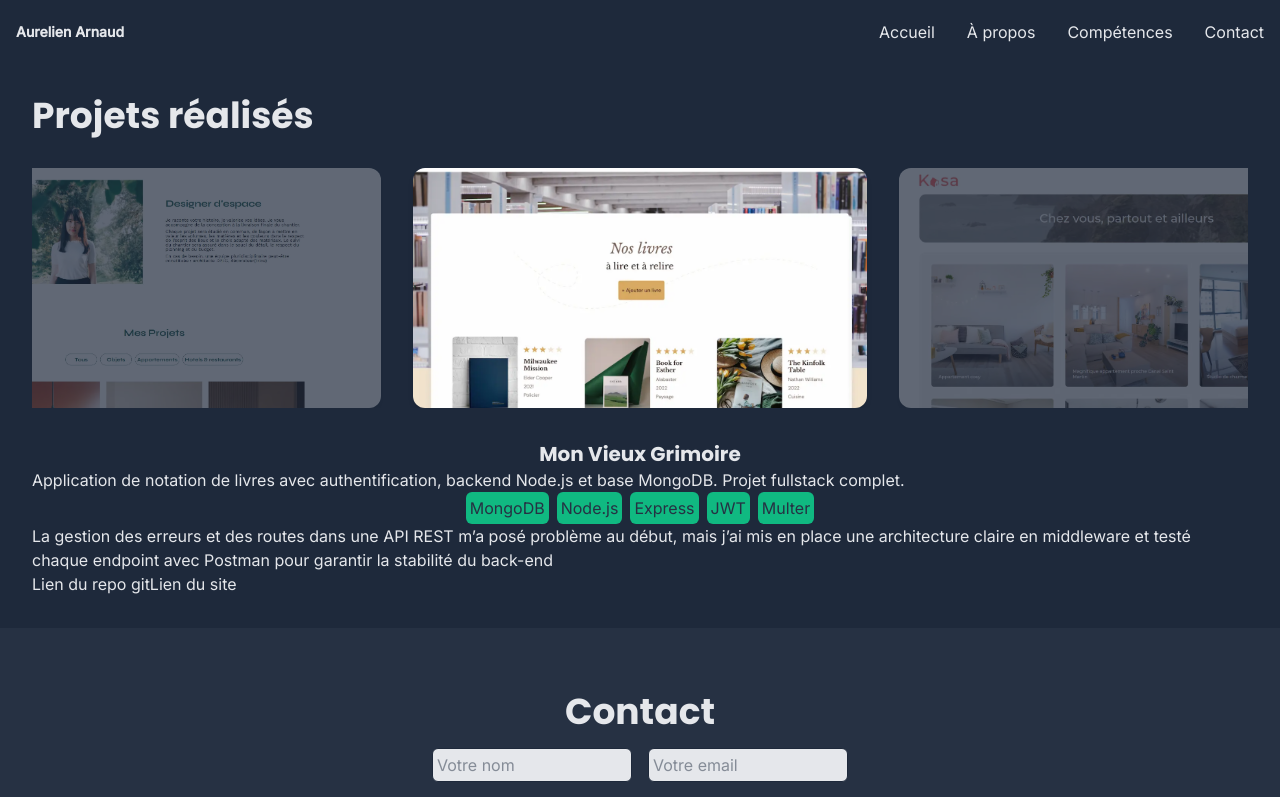
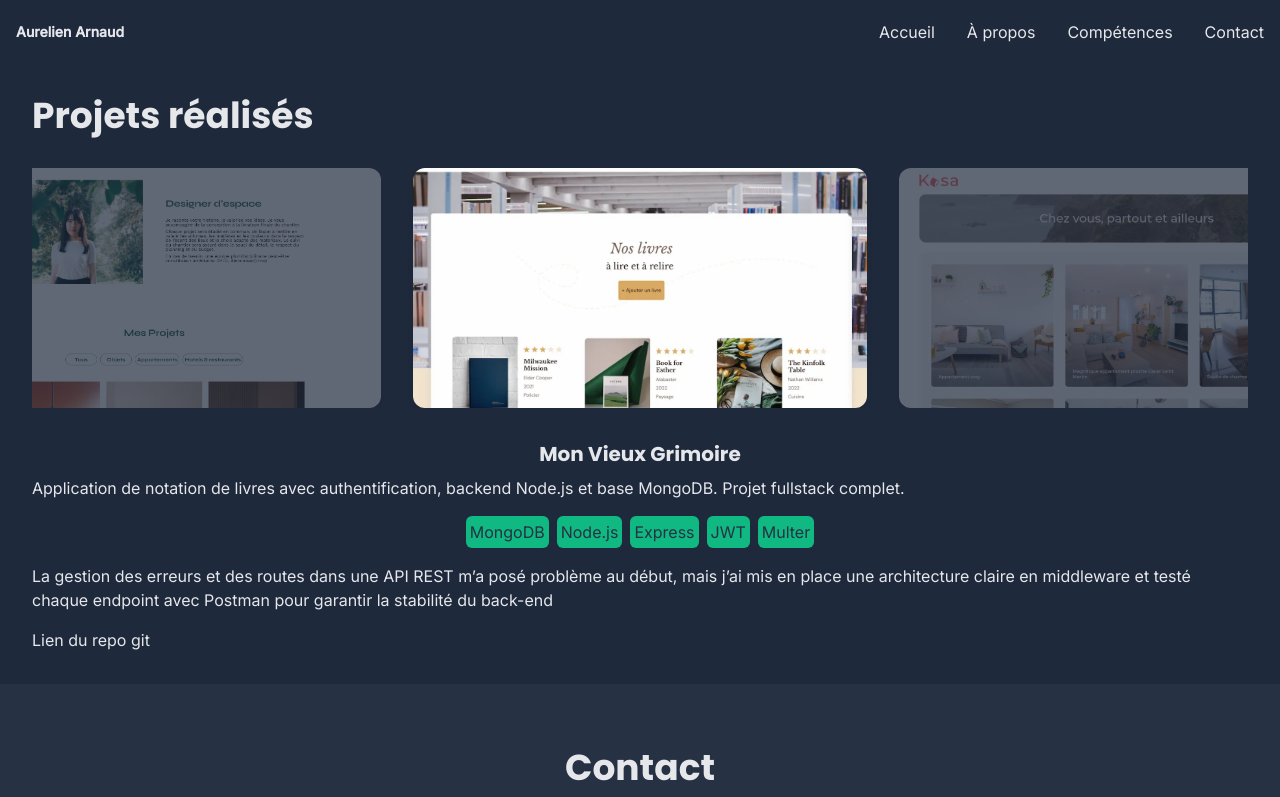
Before and after one commit to aurelienrnd/portfolio, a React (Vite) app: page /project in a window 1280 px wide. Shown: the top 797 px of the page. Built offline with nearby package versions, Linux system fonts and the light colour scheme.

Commit message:
feature Description.tsx : ajout de flewwrap pour afficher les techs

```diff
--- a/src/components/pages/projects/sections/my-project/Description.tsx
+++ b/src/components/pages/projects/sections/my-project/Description.tsx
@@ -11,11 +11,11 @@
   if (!curentProject) return <p>Chargement...</p>;
 
   return (
-    <article className="w-full flex flex-col items-center justify-center">
+    <article className="w-full flex flex-col gap-2 items-center justify-center">
       <h3>{curentProject.title}</h3>
-      <div>
+      <div className="flex flex-col gap-4">
         <p>{curentProject.description}</p>
-        <div className="flex items-center justify-center gap-2">
+        <div className=" flex flex-wrap items-center justify-center gap-2">
           {curentProject.techs.map(tech => (
             <span
               className="bg-color-three text-color-four p-1 rounded-md"
@@ -26,8 +26,12 @@
           ))}
         </div>
         <p>{curentProject.difficulty}</p>
-        <a href={curentProject.codeUrl}>Lien du repo git</a>
-        <a href={curentProject?.siteUrl}>Lien du site</a>
+        <div className="flex justify-between">
+          <a href={curentProject.codeUrl}>Lien du repo git</a>
+          {curentProject.siteUrl && (
+            <a href={curentProject?.siteUrl}>Lien du site</a>
+          )}
+        </div>
       </div>
     </article>
   );
```
